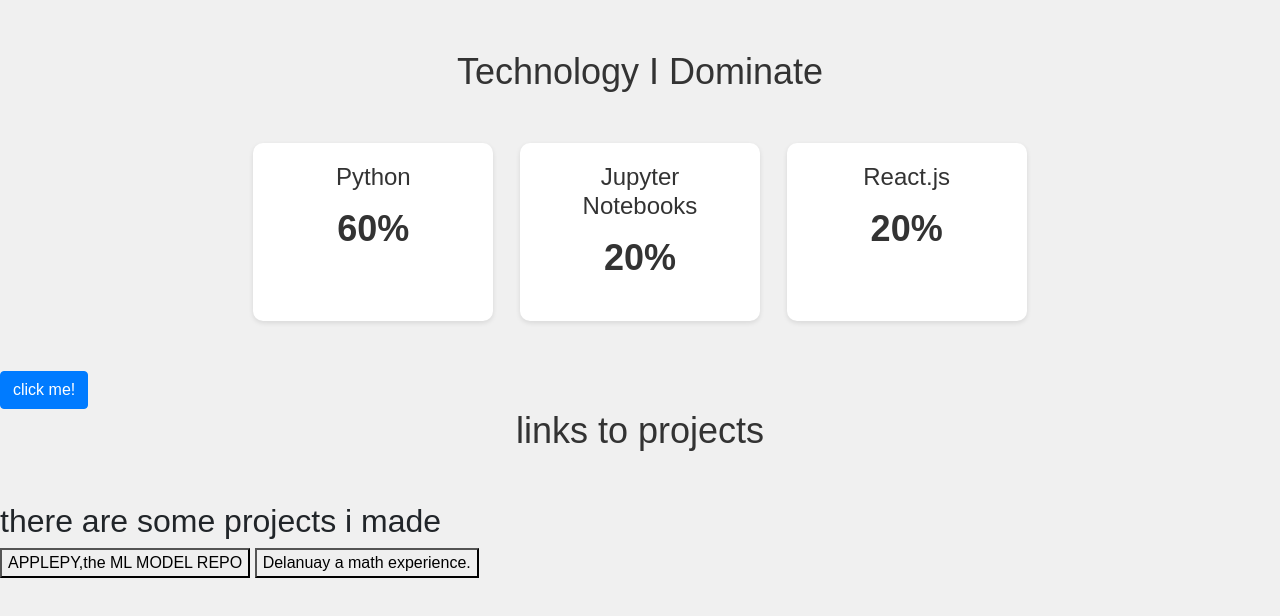
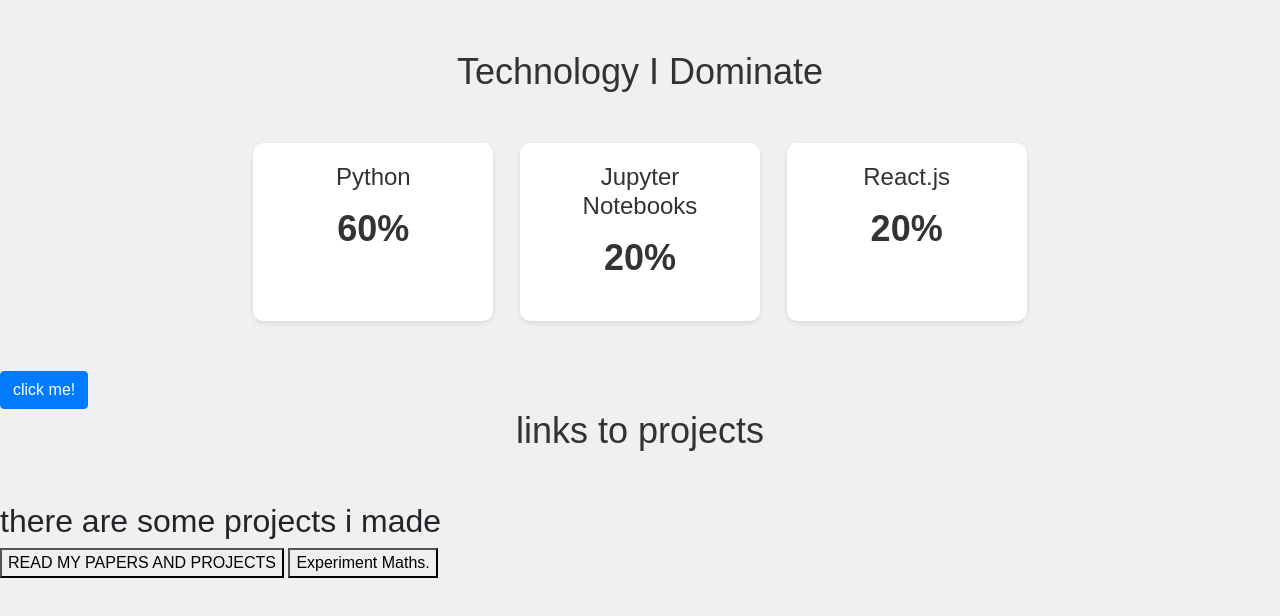
Before and after one commit to lurgito/lurgito.github.io, a plain HTML site: page main.html in a window 1280 px wide. Drawn offline with nearby package versions, Linux system fonts and the light colour scheme; a script that the page names is missing.

Commit message:
Update main.html

```diff
--- a/main.html
+++ b/main.html
@@ -129,8 +129,8 @@
       </div>
     <h1>links to projects</h1>
     <h2>there are some projects i made</h2>
-        <a href="https://github.com/lurgito/ApplePY/blob/6713f7e0747f3d921fe8cd8f0d1de90dbe68da32/ApplePY.Py"><button>APPLEPY,the ML MODEL REPO</button></a>
-        <a href="https://lurgito.github.io/Delanuay-mouse"><button>Delanuay a math experience.</button></a>
+        <a href="https://github.com/lurgito/lurgito.github.io/blob/6563d62b31c9d89d14e29e85f60d7c59c170619d/projects/projects.html"><button>READ MY PAPERS AND PROJECTS</button></a>
+        <a href="https://lurgito.github.io/Delanuay-mouse"><button>Experiment Maths.</button></a>
     <script src="scripts.js"></script>
 </body>
 </html>
```
